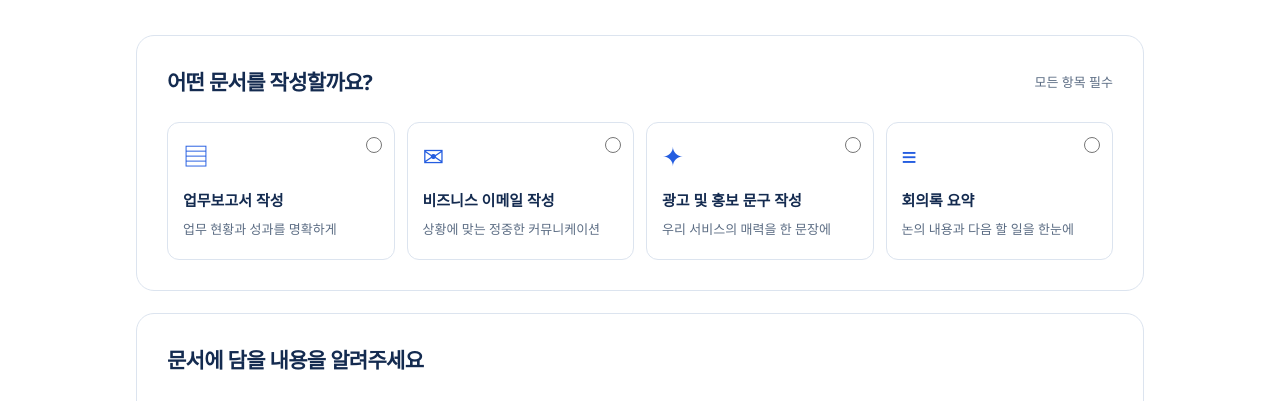
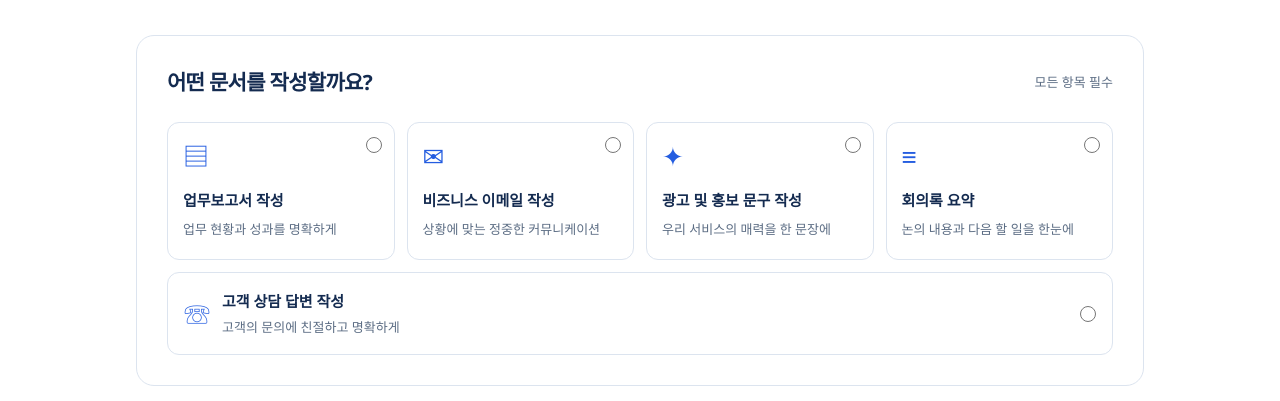
Before and after one commit to kim-81/ai-work-lab, a plain HTML site: page index.html in a window 1280 px wide. Shown: the part 347-748 px from the top of the page. Drawn offline with Linux system fonts and the light colour scheme.

Commit message:
고객 상담 답변 작성 메뉴 추가
- 기존 4개 메뉴 유지
- 고객 상담 답변 작성 메뉴 추가
- HTML 및 CSS 수정
- 신규 메뉴 선택 및 입력 기능 테스트 완료

```diff
--- a/index.html
+++ b/index.html
@@ -29,6 +29,7 @@
             <label class="type-card"><input type="radio" name="documentType" value="비즈니스 이메일 작성" required><span class="card-icon" aria-hidden="true">✉</span><span class="card-title">비즈니스 이메일 작성</span><span class="card-description">상황에 맞는 정중한 커뮤니케이션</span></label>
             <label class="type-card"><input type="radio" name="documentType" value="광고 및 홍보 문구 작성" required><span class="card-icon" aria-hidden="true">✦</span><span class="card-title">광고 및 홍보 문구 작성</span><span class="card-description">우리 서비스의 매력을 한 문장에</span></label>
             <label class="type-card"><input type="radio" name="documentType" value="회의록 요약" required><span class="card-icon" aria-hidden="true">≡</span><span class="card-title">회의록 요약</span><span class="card-description">논의 내용과 다음 할 일을 한눈에</span></label>
+            <label class="type-card type-card-wide"><input type="radio" name="documentType" value="고객 상담 답변 작성" required><span class="card-icon" aria-hidden="true">☏</span><span class="card-title">고객 상담 답변 작성</span><span class="card-description">고객의 문의에 친절하고 명확하게</span></label>
           </div>
         </fieldset>
         <p class="field-error" id="type-error" hidden></p>
--- a/style.css
+++ b/style.css
@@ -25,6 +25,12 @@ fieldset { border: 0; padding: 0; margin: 0; min-width: 0; }
 .card-icon { font-size: 26px; color: var(--blue); line-height: 1; margin-bottom: 19px; }
 .card-title { font-size: 15px; font-weight: 700; margin-bottom: 7px; word-break: keep-all; }
 .card-description { color: var(--muted); font-size: 13px; word-break: keep-all; }
+/* 전체 열을 차지하므로 화면 크기와 관계없이 기존 카드의 양끝에 맞습니다. */
+.type-card.type-card-wide { grid-column: 1 / -1; min-width: 0; display: grid; grid-template-columns: auto minmax(0, 1fr) auto; align-items: center; column-gap: 12px; row-gap: 4px; padding: 16px; }
+.type-card-wide .card-icon { grid-column: 1; grid-row: 1 / 3; margin: 0; }
+.type-card-wide .card-title { grid-column: 2; grid-row: 1; margin: 0; overflow-wrap: anywhere; }
+.type-card-wide .card-description { grid-column: 2; grid-row: 2; overflow-wrap: anywhere; }
+.type-card-wide input { position: static; grid-column: 3; grid-row: 1 / 3; }
 .field { margin-top: 26px; }
 .field label { font-weight: 700; }
 .field-hint { color: var(--muted); font-size: 14px; margin: 4px 0 10px; }
```
